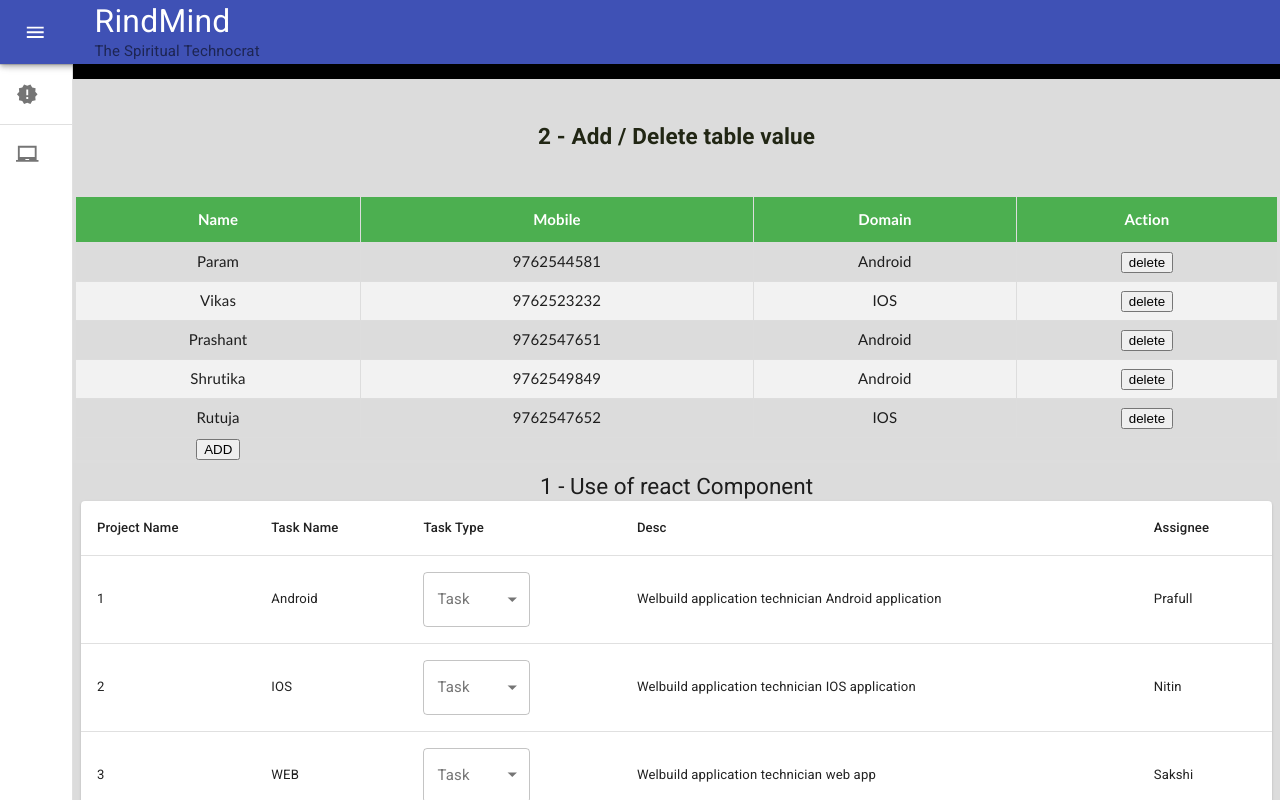
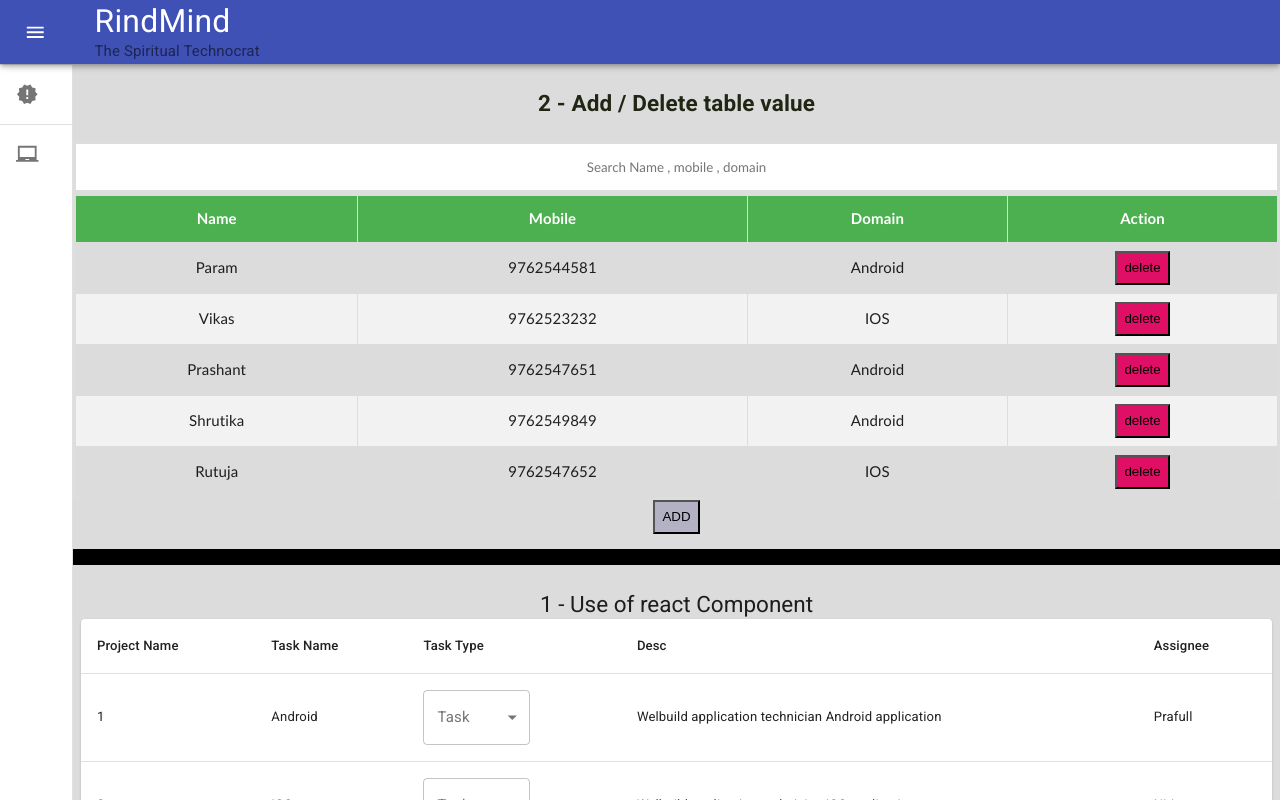
Before and after one commit to param105/rindmind, a React (Create React App) app: page /training in a window 1280 px wide. Shown: the top 800 px of the page. Built offline with nearby package versions, Linux system fonts and the light colour scheme; a web font is replaced by a local one.

Commit message:
filter functionality added

```diff
--- a/src/components/training/js/Task1.js
+++ b/src/components/training/js/Task1.js
@@ -17,8 +17,10 @@ import { Container } from "react-bootstrap";
 const useStyles = makeStyles((theme) => ({
 
     rootContainer:{
+        paddingTop:theme.spacing(3),
         padding: theme.spacing(1),
         margin: theme.spacing(0),
+        marginTop:theme.spacing(2),
     },
 
     table: {
--- a/src/components/training/js/Training.js
+++ b/src/components/training/js/Training.js
@@ -5,7 +5,7 @@ import Task2 from "../../training/js/task2/Task2.js";
 
 export default function Training() {
     return (
-      <div>
+      <div >
         <Task2 />
         <Task1 />
       </div>
--- a/src/components/training/js/task2/EmpTable.js
+++ b/src/components/training/js/task2/EmpTable.js
@@ -3,6 +3,7 @@ import { Prev } from 'react-bootstrap/PageItem';
 
 export default function EmpTable(props) {
     const empArray = props.empList;
+    const [filterStr, setFilterStr] = useState("")
     const [empList, setEmpList] = useState(empArray)
     const [inputVisible, setInputVisible] = useState(false)
     const [emp, setEmp] = useState({id:"",name:'',mobile:'',domain:''})
@@ -36,8 +37,22 @@ export default function EmpTable(props) {
         console.log(`name = ${emp.name} , mobile = ${emp.mobile} , domain = ${emp.domain}`)
     }
 
+    function handleSearch(string){
+        console.log("search string received is -",string);
+        setFilterStr((Prev)=>string);
+    }
+
     return (
         <div>
+            {console.log(`filter string received ${filterStr}`)}
+            <div>
+                <input
+                className="table"
+                type="text"
+                name = "Search"
+                placeholder="Search Name , mobile , domain"
+                onChange = {(e)=>handleSearch(e.target.value)}/>
+            </div>
             <table className="table">
                 <thead className="title">
                     <tr>
@@ -49,7 +64,10 @@ export default function EmpTable(props) {
                 </thead>
                 <tbody>
                     {
-                        empList.map((emp) => (
+
+                        empList.filter(item =>  item.name.toLowerCase().includes(filterStr.toLowerCase()) || item.mobile.toLowerCase().includes(filterStr.toLowerCase())
+                        || item.domain.toLowerCase().includes(filterStr.toLowerCase())
+                        ).map((emp) => (
                                 <tr>
                                     <td> {emp.name} </td>
                                     <td> {emp.mobile} </td>
@@ -68,13 +86,9 @@ export default function EmpTable(props) {
                             </tr>
 
                     }
-
-
-                    <button onClick={handleButtonClick}> ADD </button>
-
-
                 </tbody>
             </table>
+            <button onClick={handleButtonClick}> ADD </button>
 
         </div>
 
--- a/src/components/training/js/task2/Task2.js
+++ b/src/components/training/js/task2/Task2.js
@@ -1,13 +1,14 @@
 import React,{useState} from 'react'
 import EmpTable from '../task2/EmpTable'
 import empData from '../../data/Data.js'
+import "../../../training/scss/Training.scss";
 
 function Task2() {
 
     const [employees, setEmployees] = useState(empData)
 
     return (
-        <div className="container">
+        <div className="training-root">
             <h2> 2 - Add / Delete table value </h2>
             <EmpTable empList= {employees}/>
         </div>
--- a/src/components/training/scss/Training.scss
+++ b/src/components/training/scss/Training.scss
@@ -1,11 +1,24 @@
-.container {
+$red-button-color: rgb(224, 15, 102);
+
+.training-root {
   display: flex;
   flex-direction: column;
   justify-content: center;
   background-color: gainsboro;
   text-align: center;
+  margin:0;
+  padding-bottom: 1rem;
+
+  h2{
+   padding: 1;
    margin: 0;
-    padding: 0;
+  }
+
+  button{
+    padding: 0.5rem;
+    background-color: rgb(178, 178, 196);;
+
+  }
 }
 
 
@@ -15,9 +28,9 @@
     border-collapse: collapse;
     border: 3px solid #ddd;
     width: 100%;
-  }
+    padding: 1rem;
 
-  .table th {
+      th {
         border: 1px solid #ddd;
         padding: 8px;
         padding-top: 12px;
@@ -27,11 +40,22 @@
         color: white;
       }
 
-  .table td{
+      tr:nth-child(even){background-color: #f2f2f2;}
+
+      tr:hover {background-color: #ddd;}
+
+      td{
       border: 1px solid #ddd;
       padding: 8px;
       }
 
-  .table tr:nth-child(even){background-color: #f2f2f2;}
+      button{
+        padding: 0.5rem;
+        background-color:$red-button-color;
 
-  .table tr:hover {background-color: #ddd;}
+      }
+
+      input{
+        text-align: center;
+      }
+  }
```
Lines whose indentation alone changed are shown as unchanged.
